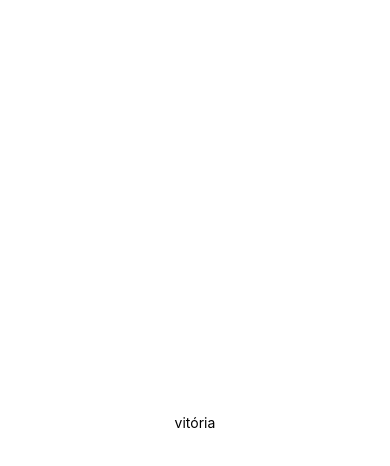
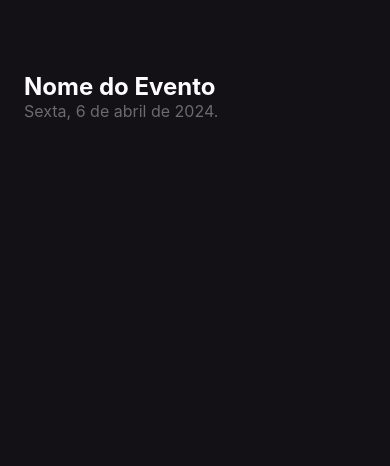
Before and after one commit to vicenteneto7/Lista-de-Participantes, a React Native app: screen / in a window 390 px wide. Shown: the top 466 px of the page. Built offline with nearby package versions, Linux system fonts and the light colour scheme.

Commit message:
style: estlização de textos

```diff
--- a/src/screens/Home/index.jsx
+++ b/src/screens/Home/index.jsx
@@ -5,8 +5,14 @@ import { styles } from './styles';
 export function Home() {
   return (
     <View style={styles.container}>
-      <Text>vitória</Text>
-      <StatusBar style="auto" />
+      <Text style={styles.eventName}>
+        Nome do Evento
+      </Text>
+
+      <Text style={styles.eventDate}>
+        Sexta, 6 de abril de 2024.
+      </Text>
+
     </View>
   );
 }
--- a/src/screens/Home/styles.js
+++ b/src/screens/Home/styles.js
@@ -3,8 +3,17 @@ import { StyleSheet } from "react-native";
 export const styles = StyleSheet.create({
     container: {
       flex: 1,
-      backgroundColor: '#fff',
-      alignItems: 'center',
-      justifyContent: 'center',
+      backgroundColor: '#131016',
+      padding: 24
     },
+    eventName: {
+      color: '#fdfcfe',
+      fontSize: 24,
+      fontWeight: 'bold',
+      marginTop: 48
+    },
+    eventDate: {
+      color: '#6b6b6b',
+      fontSize: 16
+    }
   });
```
